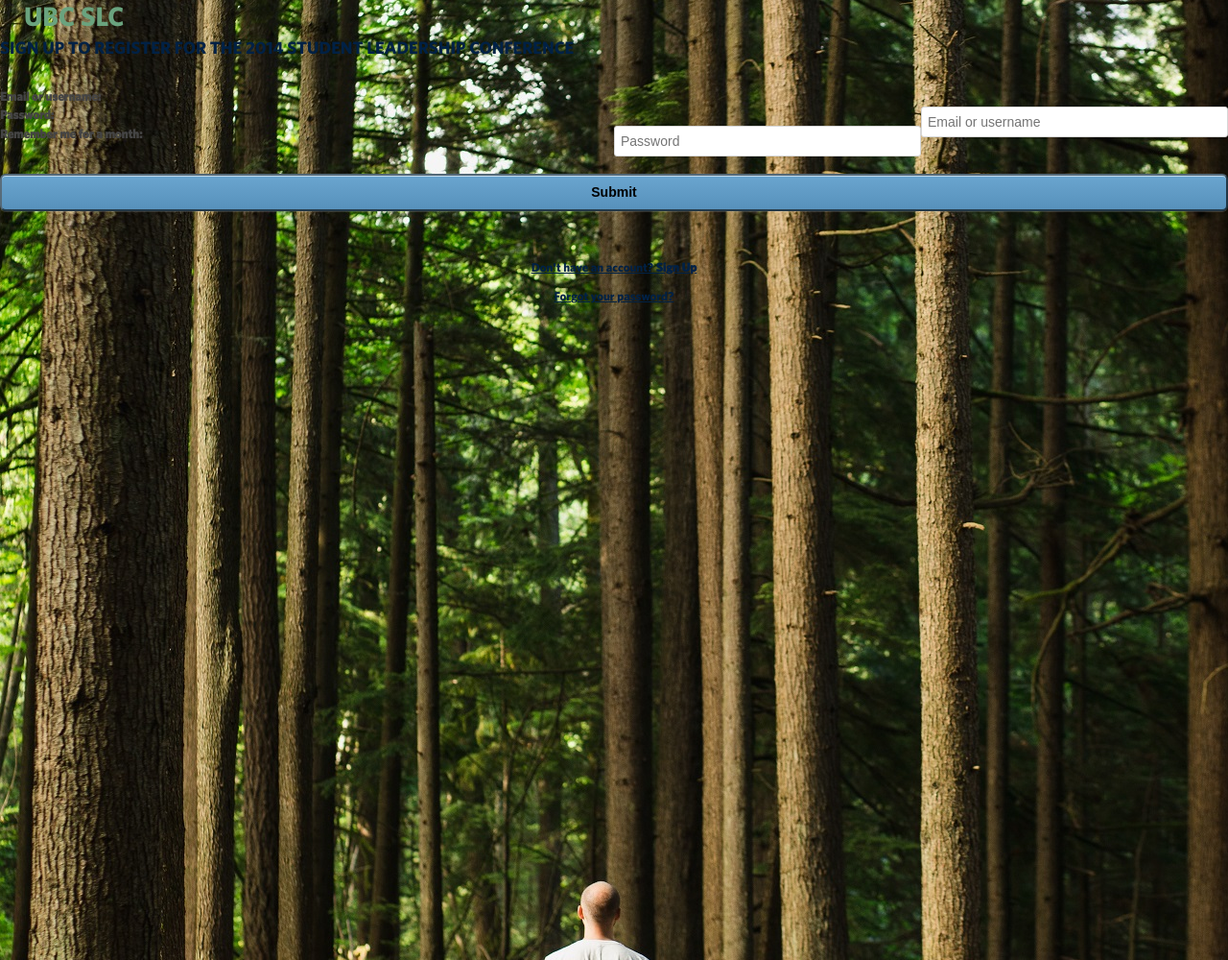
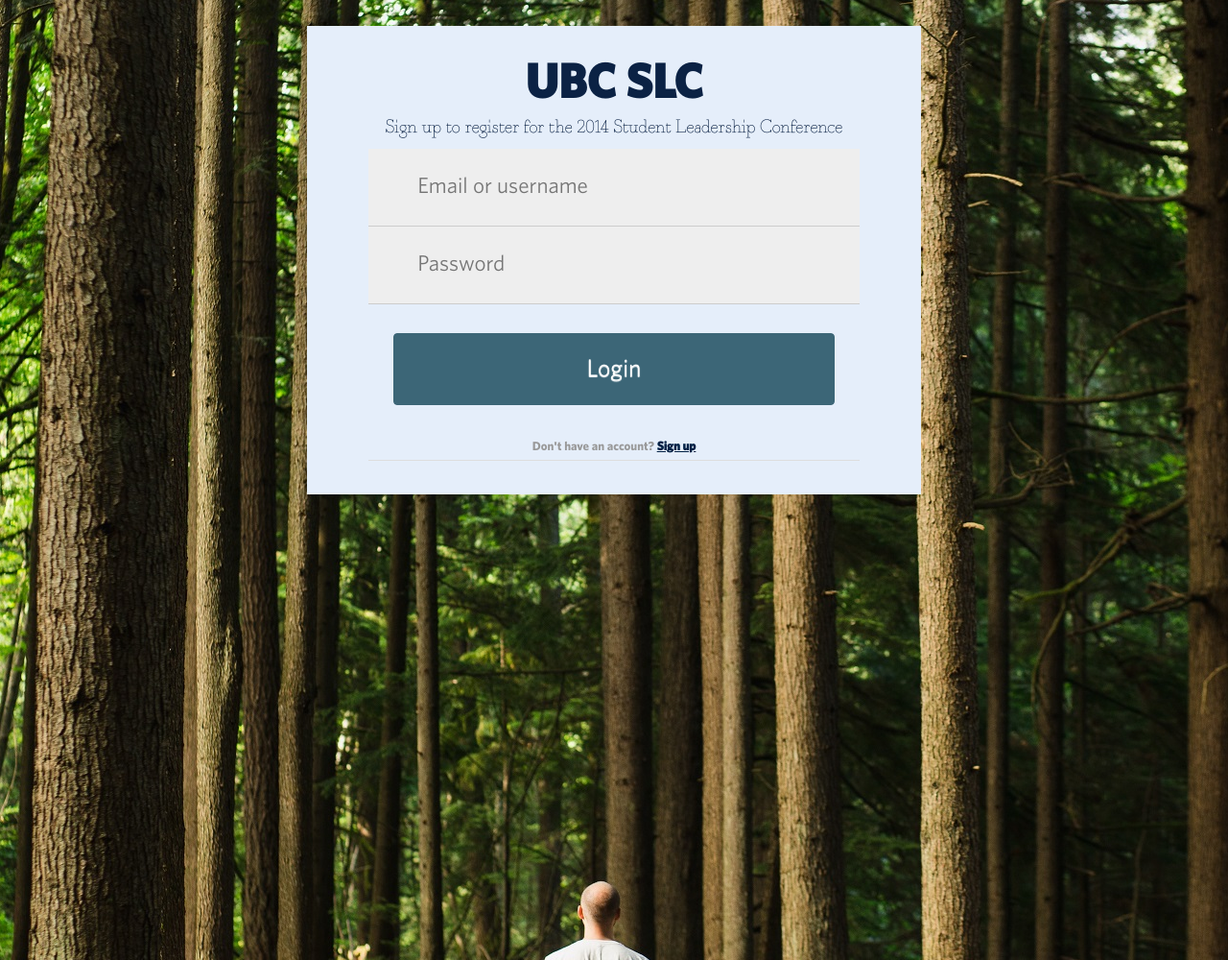
Before and after one commit to Ilikecattle/finna-be-octo-ninja, a Django app: template userena/templates/userena/signin_form.html in a window 1280 px wide. Shown: the whole page at 96% size. Run offline with Django 3.2, Linux system fonts and the light colour scheme; the template is opened without the code that fills it: values that come from a table or form of the project are taken from there, others are empty; parts of the project's set-up code (start-up, migrations or seed data) failed here and were passed over; some web fonts are replaced.

Commit message:
Minor changes

```diff
--- a/profiles/views.py
+++ b/profiles/views.py
@@ -17,6 +17,6 @@ def review(request):
     context = { \
         'session_times' : session_times, \
         'completed_session_times' : get_completed_session_times(request.user), \
-        'prev_sessiontime' : session_times[-1] \
+        'prev_sessiontime' : session_times[0] \
     }
     return render(request, 'profiles/review.html', context)
--- a/static/css/master.css
+++ b/static/css/master.css
@@ -24,7 +24,7 @@ html,body,div,span,object,iframe,h1,h2,h3,h4,h5,h6,p,blockquote,pre,a,abbr,acron
 
 @font-face {
   font-family: fragmentCore;
-  src: url(../FragmentCore.otf);
+  src: url(../Fragmentcore.otf);
 }
 
 html, body{
@@ -288,11 +288,8 @@ h6{
     border:1px solid #3c6677;
     display:inline-block;
     color:#ffffff;
-    font-weight:bold;
-    font-style:normal;
     text-decoration:none;
     text-align:center;
-    text-shadow:1px 1px 0px #000000;
     padding: 10px;
     cursor: pointer;
 }
--- a/static/css/signup.css
+++ b/static/css/signup.css
@@ -11,11 +11,12 @@ body {
 }
 
 #login-form {
-	width: 90%;
+	width: 80%;
 	margin: 35px auto;
 }
 
 #login-form h1 {
+	font-weight: bold;
 	display: block;
 	color: #0B2244;
 	font-size: 50px;
@@ -25,11 +26,8 @@ body {
 #login-form h2 {
 	font-family: fragmentCore;
 	line-height: 1.2;
-	position: relative;
-	left: 50%;
-	margin: 8px 0 18px -225px;
-	width: 450px;
-	font-size: 20px;
+	margin: 10px auto;
+	font-size: 1.5em;
 	color: #0B2244;
 	text-align: center;
 	text-transform: none;
@@ -37,32 +35,39 @@ body {
 
 #login-form .form_row {
 	float: none;
-	width: 90%;
 	margin: 0 auto;
 	border-bottom: 1px solid #CCC;
 	height: 80px;
 	background: #EEE;
 }
 
+::-webkit-input-placeholder, :-moz-placeholder, ::-moz-placeholder, :-ms-input-placeholder {
+	color:    #888;
+}
+
 #login-form input {
+	font-family: whitneyBook;
+	font-size: 1.8em;
 	float: none;
 	border: none;
 	border-radius: 0;
 	-webkit-border-radius: 0;
 	background: transparent;
-	line-height: 80px;
-	margin: 0 auto;
+	margin: 20px auto;
 	width: 90%;
 	padding: 0;
 	float: right;
+	line-height: 40px;
 }
 
 #login-form button {
+	font-family: whitneyBook;
 	display: block;
 	margin: 30px auto;
 	width: 90%;
 	height: 75px;
 	padding: 0;
+	font-size: 2em;
 }
 
 #id_username {
@@ -74,34 +79,6 @@ body {
 
 #id_email {
 
-}
-
-.submit_button {
-	width: 100%;
-	border-color: #4a7c9f;
-	background: #6aa5cf;
-	background: -moz-linear-gradient(top,#6aa5cf 0,#5791bb 100%);
-	background: -webkit-gradient(linear,left top,left bottom,color-stop(0%,#6aa5cf),color-stop(100%,#5791bb));
-	background: -webkit-linear-gradient(top,#6aa5cf 0,#5791bb 100%);
-	background: -o-linear-gradient(top,#6aa5cf 0,#5791bb 100%);
-	background: #6aa5cf -ms-linear-gradient(top,#6aa5cf 0,#5791bb 100%);
-	background: linear-gradient(top,#6aa5cf 0,#5791bb 100%);
-	border-color: rgba(0,0,0,0.65);
-	text-align: center;
-	font-size: 14px;
-	font-weight: bold;
-	padding: 0;
-	line-height: 34px;
-	margin: 18px 0;
-	float: none;
-	display: inline-block;
-	-webkit-border-radius: 6px;
-	-moz-border-radius: 6px;
-	border-radius: 6px;
-	height: 39px;
-	-webkit-box-shadow: inset 0 1px 0 0 rgba(255,255,255,.6),0 1px 0 0 rgba(255,255,255,0.14902);
-	-moz-box-shadow: inset 0 1px 0 0 rgba(255,255,255,.6),0 1px 0 0 rgba(255,255,255,0.14902);
-	box-shadow: inset 0 1px 0 0 rgba(255,255,255,.6),0 1px 0 0 rgba(255,255,255,0.14902);
 }
 
 .fullscreen_post_bg {
--- a/userena/templates/userena/signin_form.html
+++ b/userena/templates/userena/signin_form.html
@@ -2,27 +2,24 @@
 {% load i18n %}
 
 {% block form %}
-<div class='signup_form'>
+<form action="" method="post">
+<div id='login-form-container'>
+	<div id='login-form'>
 		<h1 class="form_header">UBC SLC</h1>
 		<h2 class='subheading'>Sign up to register for the 2014 Student Leadership Conference</h2>
-	<form action="" method="post">
-		<div class='signup_form_container'>
-			<div class='signup_view'>
 		{% csrf_token %}
 		{{ form.non_field_errors }}
 		{% for field in form %}
+		{% if not field.is_hidden %}
 		<div class='form_row'>
-					{{ field.label_tag }}
 			{{ field }}
 			{{ field.errors }}
 		</div>
+		{% endif %}
 		{% endfor %}
+	<button class='button' type="submit" value="{% trans 'SignUp' %}">{% trans 'Login' %}</button>
+	<p class="login_link">Don't have an account? <a href="{% url 'userena.views.signup' %}"><strong>Sign up</strong></a></p>
 	</div>
-		</div>
-		<button class='submit_button' type="submit" value="Signup">Submit</button>
 	</form>
-	<p class="login_link"><a href="{% url 'userena.views.signin' %}">Don't have an account? <strong>Sign Up</strong></a></p>
-	<p class="forgot_password_link"><a href="{% url 'userena_password_reset' %}" title="{% trans 'Forgot your password?' %}">{% trans "Forgot your password?" %}</a></p>
-	{% if next %}<input type="hidden" name="next" value="{{ next }}" />{% endif %}
 </div>
 {% endblock %}
--- a/userena/templates/userena/signup_form.html
+++ b/userena/templates/userena/signup_form.html
@@ -15,7 +15,7 @@
 			{{ field.errors }}
 		</div>
 		{% endfor %}
-	<button class='button' type="submit" value={% trans 'SignUp' %}>{% trans 'Sign up' %}</button>
+	<button class='button' type="submit" value="{% trans 'SignUp' %}">{% trans 'Sign up' %}</button>
 	<p class="login_link"><a href="{% url 'userena.views.signin' %}"><strong>Log in</strong> to your account</a></p>
 	</div>
 	</form>
```
Also changed, not shown: 1 other file. Lines whose indentation alone changed are shown as unchanged.
